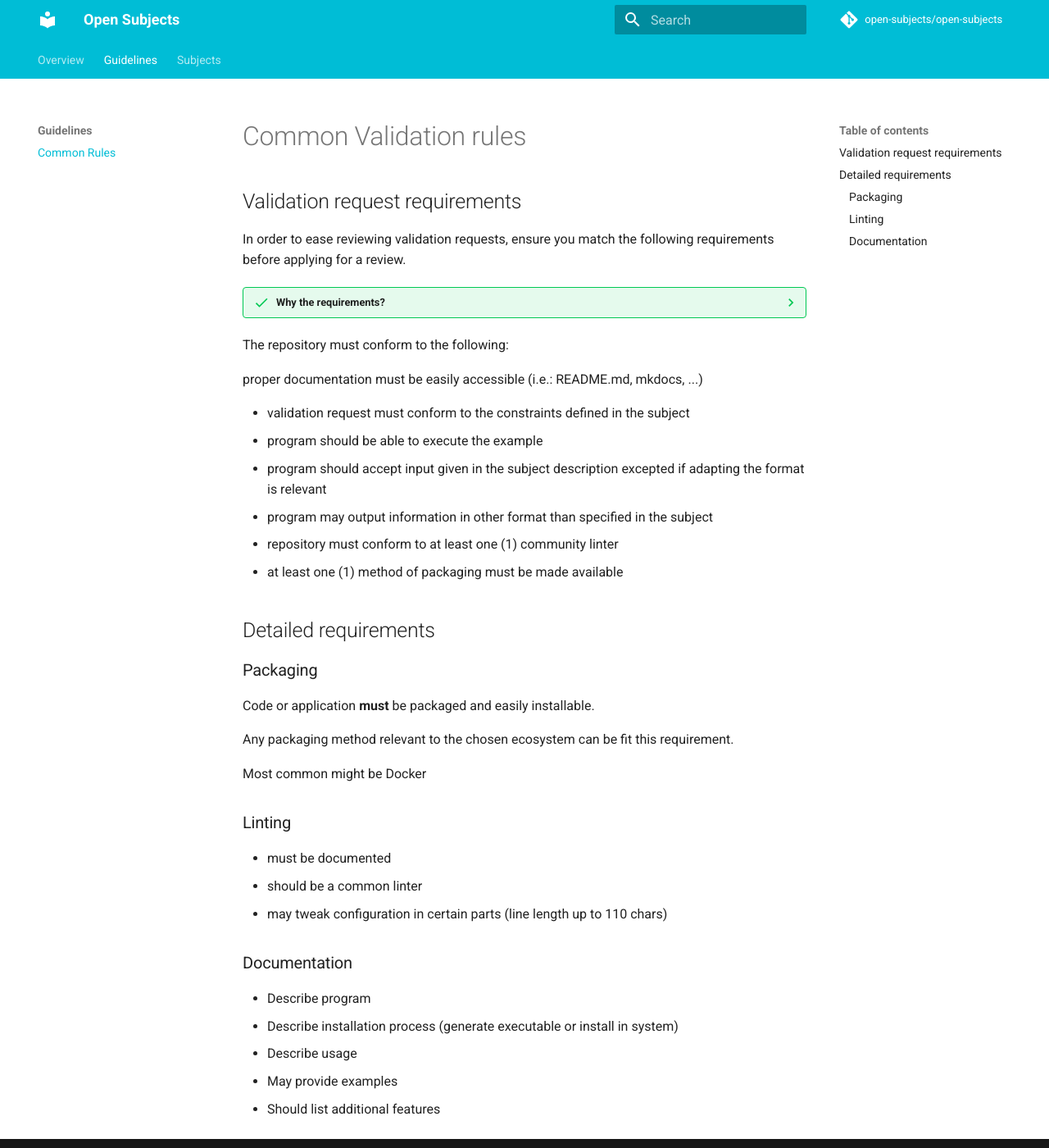
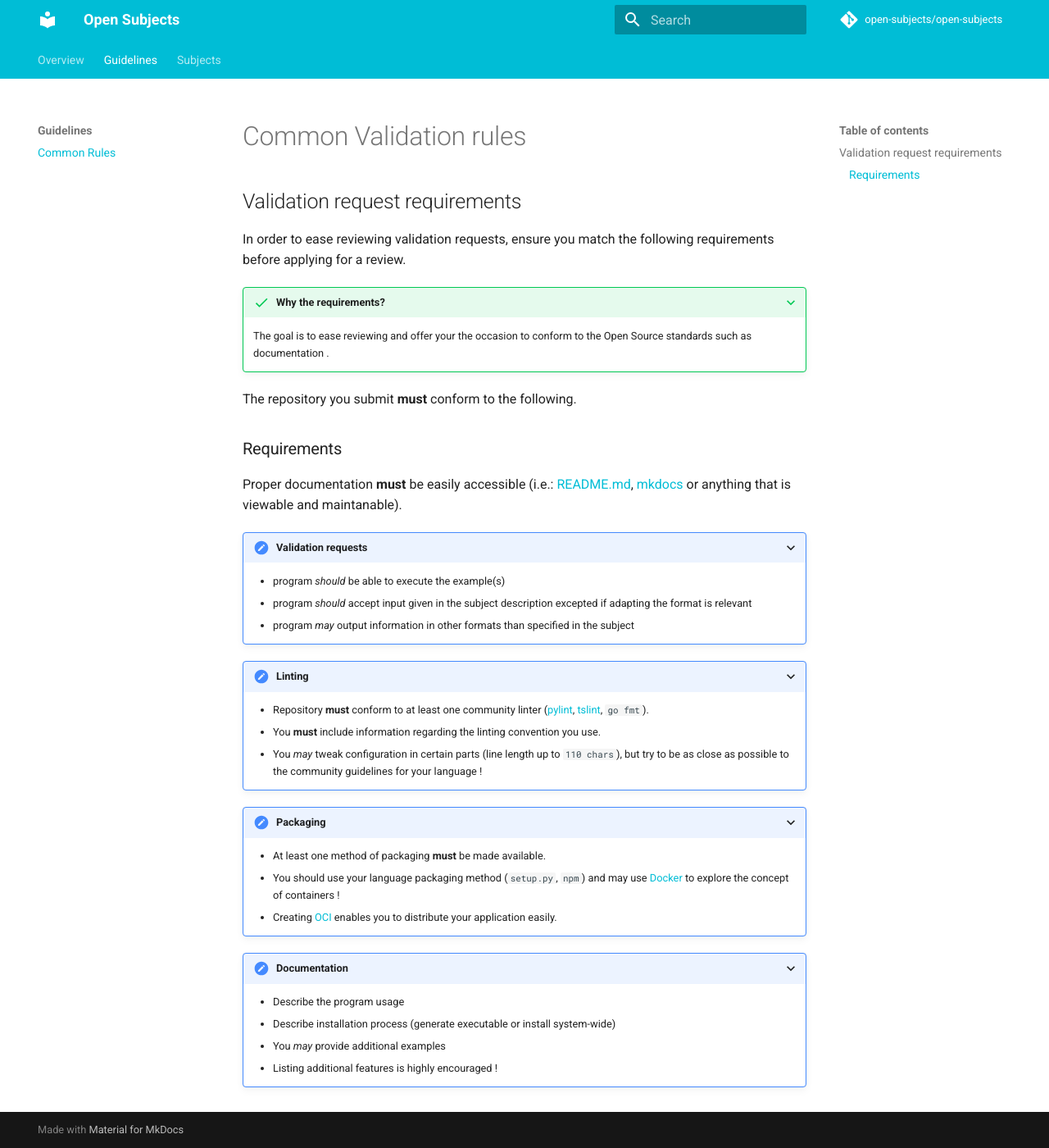
Before and after one commit to open-subjects/open-subjects, an MkDocs documentation site: the page built from subjects/rules.md, in a window 1280 px wide and 1400 px high. Shown: the whole window at 82% size. Built offline with MkDocs 1.6.1 and Material for MkDocs 9.7.7, drawn with Linux system fonts in a browser that asks for light colours; comment, search, counter and statistics services are not loaded.

Commit message:
refactor(rules): format validation rules
Signed-off-by: Theo Bob Massard <tbobm@protonmail.com>

```diff
--- a/subjects/rules.md
+++ b/subjects/rules.md
@@ -5,42 +5,46 @@
 In order to ease reviewing validation requests, ensure you match the following
 requirements before applying for a review.
 
-??? success "Why the requirements?"
+???+ success "Why the requirements?"
 
-    These requirements
+    The goal is to ease reviewing and offer your the occasion
+    to conform to the Open Source standards such as documentation .
 
-The repository must conform to the following:
+The repository you submit **must** conform to the following.
 
-proper documentation must be easily accessible (i.e.: README.md, mkdocs, ...)
+### Requirements
 
-- validation request must conform to the constraints defined in the subject
-  - program should be able to execute the example
-  - program should accept input given in the subject description excepted
-  if adapting the format is relevant
-  - program may output information in other format than specified in the subject
-- repository must conform to at least one (1) community linter
-- at least one (1) method of packaging must be made available
+Proper documentation **must** be easily accessible (i.e.: [README.md][github-readme],
+[mkdocs][mkdocs] or anything that is viewable and maintanable).
 
-## Detailed requirements
+???+ todo "Validation requests"
+    - program _should_ be able to execute the example(s)
+    - program _should_ accept input given in the subject description excepted
+    if adapting the format is relevant
+    - program _may_ output information in other formats than specified in the subject
 
-### Packaging
+???+ todo "Linting"
+    - Repository **must** conform to at least one community linter ([pylint][pylint],
+    [tslint][tslint], `go fmt`).
+    - You **must** include information regarding the linting convention you use.
+    - You _may_ tweak configuration in certain parts (line length up to `110 chars`),
+    but try to be as close as possible to the community guidelines for your language !
 
-Code or application **must** be packaged and easily installable.
+???+ todo "Packaging"
+    - At least one method of packaging **must** be made available.
+    - You should use your language packaging method (`setup.py`, `npm`) and may
+    use [Docker][docker] to explore the concept of containers !
+    - Creating [OCI][oci] enables you to distribute your application easily.
 
-Any packaging method relevant to the chosen ecosystem can be fit this requirement.
+???+ todo "Documentation"
+    - Describe the program usage
+    - Describe installation process (generate executable or install system-wide)
+    - You _may_ provide additional examples
+    - Listing additional features is highly encouraged !
 
-Most common might be Docker
-
-### Linting
-
-- must be documented
-- should be a common linter
-- may tweak configuration in certain parts (line length up to 110 chars)
-
-### Documentation
-
-- Describe program
-- Describe installation process (generate executable or install in system)
-- Describe usage
-- May provide examples
-- Should list additional features
+[docker]: https://www.docker.com/docker
+[github-readme]: https://guides.github.com/features/wikis/
+[mkdocs]: https://www.mkdocs.org/
+[pylint]: https://pylint.org/
+[tslint]: https://palantir.github.io/tslint/
+[oci]: https://opencontainers.org/
```
